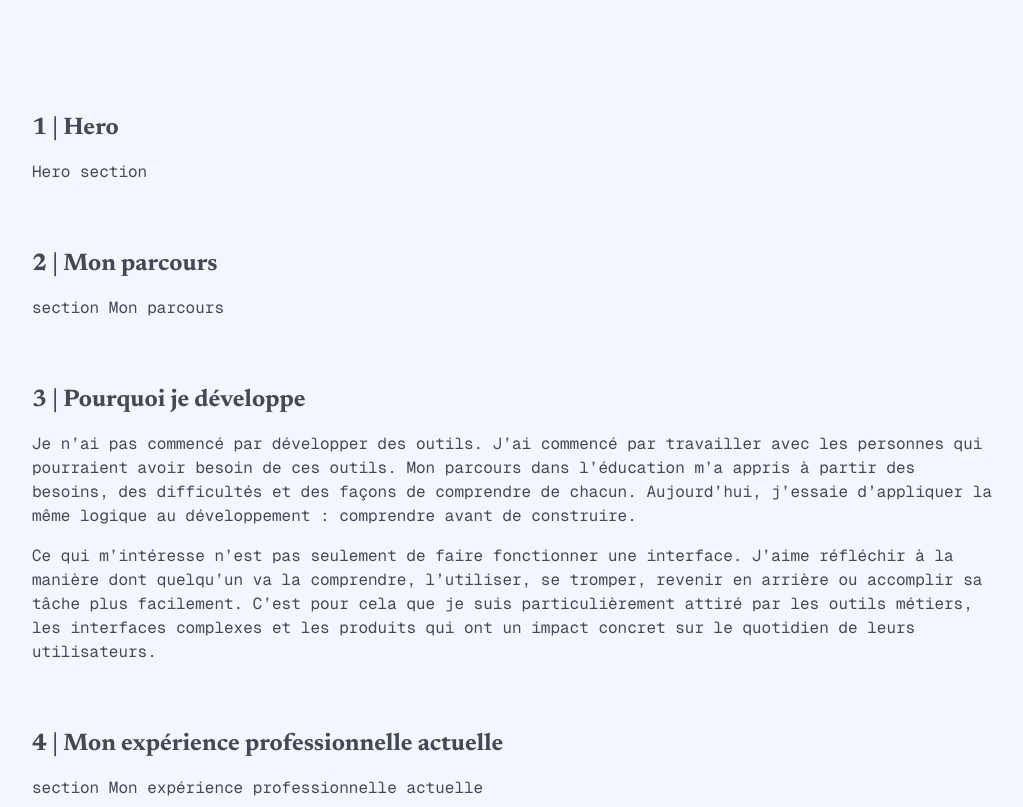
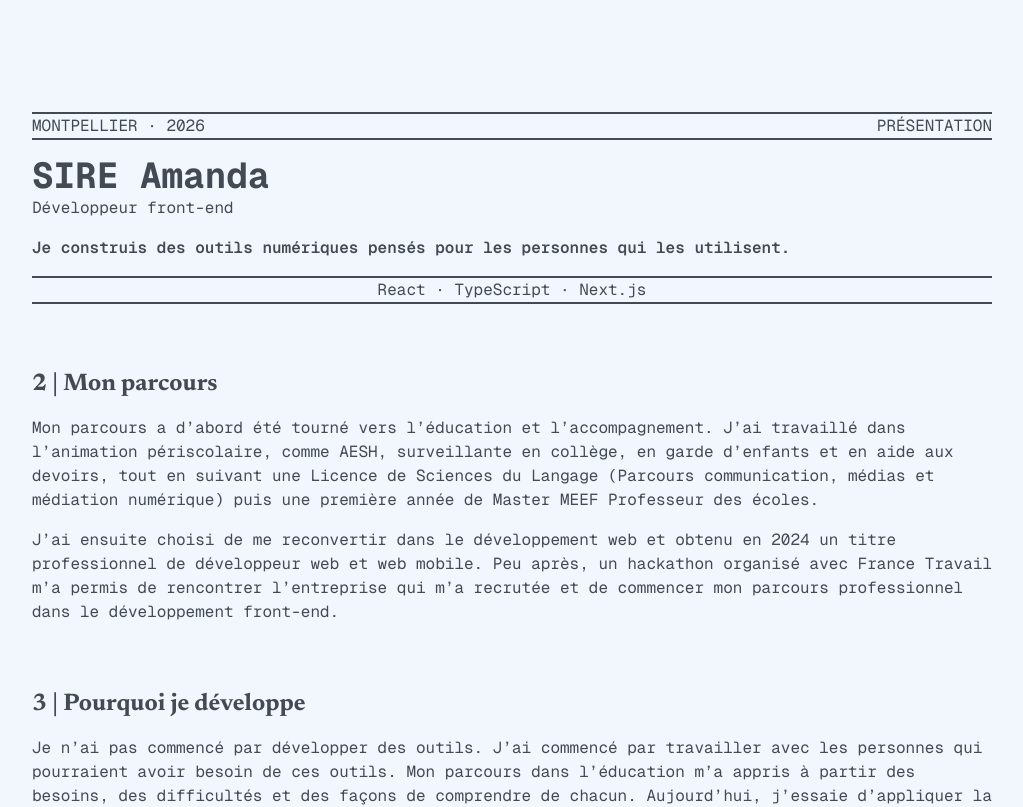
Before and after one commit to HemyDay/MULTITUDE, a Next.js app in the folder multitude/: page / in a window 1280 px wide. Shown: the top 807 px of the page, without its empty margins (128-1151 px from the left). Built offline with nearby package versions, Linux system fonts and the light colour scheme.

Commit message:
feat: enhance landing page sections with improved content and styling

```diff
--- a/multitude/src/features/landingPage/LandingPage.tsx
+++ b/multitude/src/features/landingPage/LandingPage.tsx
@@ -8,7 +8,7 @@ import HowIUseAI from "./sections/HowIUseAI";
 
 export default function LandingPage() {
   return (
-    <main className="landing-page gap-16 flex flex-col py-28 max-w-5xl mx-auto px-8">
+    <main className="landing-page gap-16 flex flex-col md:py-28 py-8 max-w-5xl mx-auto px-8">
       <Hero />
       <MyJourney />
       <WhyIDevelop />
--- a/multitude/src/features/landingPage/Section.tsx
+++ b/multitude/src/features/landingPage/Section.tsx
@@ -4,15 +4,24 @@ interface SectionProps {
   id: string;
   number: number;
   title: string;
+  noTitle?: boolean;
   children: ReactNode;
 }
 
-export default function Section({ id, number, title, children }: SectionProps) {
+export default function Section({
+  id,
+  number,
+  title,
+  noTitle = false,
+  children,
+}: SectionProps) {
   return (
     <section id={id} className="flex flex-col gap-4">
-      <h2 className="text-2xl font-bold">
-        <span>{number}</span> | {title}
-      </h2>
+      {!noTitle && (
+        <h2 className="text-2xl font-bold">
+          <span>{number}</span> | {title}
+        </h2>
+      )}
       {children}
     </section>
   );
--- a/multitude/src/features/landingPage/sections/Hero.tsx
+++ b/multitude/src/features/landingPage/sections/Hero.tsx
@@ -2,8 +2,23 @@ import Section from "../Section";
 
 export default function Hero() {
   return (
-    <Section id="hero" number={1} title="Hero">
-      <div>Hero section</div>
+    <Section id="hero" number={1} title="Hero" noTitle>
+      <div className="flex flex-row justify-between border-t-2 border-b-2">
+        <div className="uppercase">MONTPELLIER · 2026</div>
+        <div className="uppercase">Présentation</div>
+      </div>
+      <div className="flex flex-col gap-0">
+        <div className="text-4xl font-bold">SIRE Amanda</div>
+        <div>Développeur front-end</div>
+      </div>
+
+      <div className="font-semibold">
+        Je construis des outils numériques pensés pour les personnes qui les
+        utilisent.
+      </div>
+      <div className="flex flex-row justify-around border-t-2 border-b-2">
+        React · TypeScript · Next.js
+      </div>
     </Section>
   );
 }
--- a/multitude/src/features/landingPage/sections/MyJourney.tsx
+++ b/multitude/src/features/landingPage/sections/MyJourney.tsx
@@ -3,7 +3,23 @@ import Section from "../Section";
 export default function MyJourney() {
   return (
     <Section id="my-journey" number={2} title="Mon parcours">
-      <div>section Mon parcours</div>
+      <div className="flex flex-col gap-4">
+        <p>
+          Mon parcours a d’abord été tourné vers l’éducation et
+          l’accompagnement. J’ai travaillé dans l’animation périscolaire, comme
+          AESH, surveillante en collège, en garde d’enfants et en aide aux
+          devoirs, tout en suivant une Licence de Sciences du Langage (Parcours
+          communication, médias et médiation numérique) puis une première année
+          de Master MEEF Professeur des écoles.
+        </p>
+        <p>
+          J’ai ensuite choisi de me reconvertir dans le développement web et
+          obtenu en 2024 un titre professionnel de développeur web et web
+          mobile. Peu après, un hackathon organisé avec France Travail m’a
+          permis de rencontrer l’entreprise qui m’a recrutée et de commencer mon
+          parcours professionnel dans le développement front-end.
+        </p>
+      </div>
     </Section>
   );
 }
```
